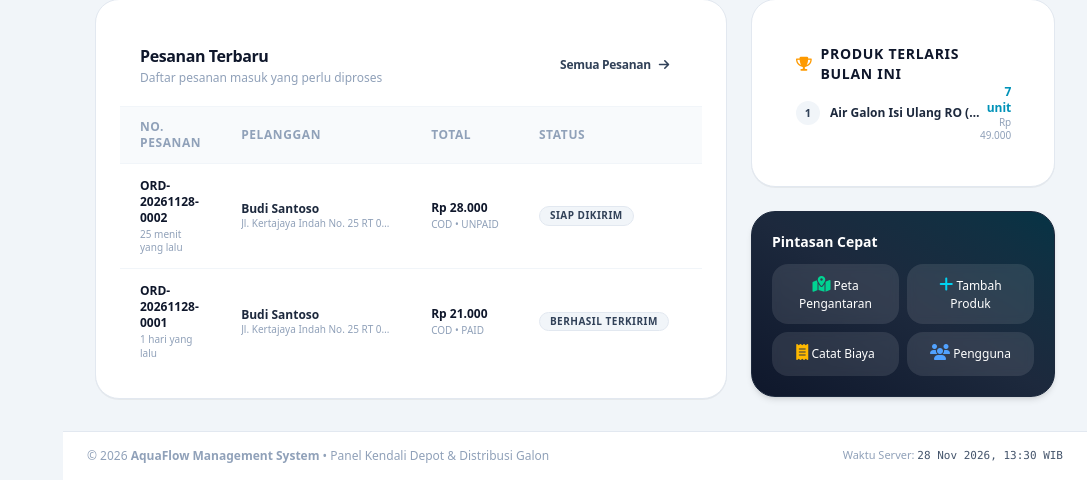
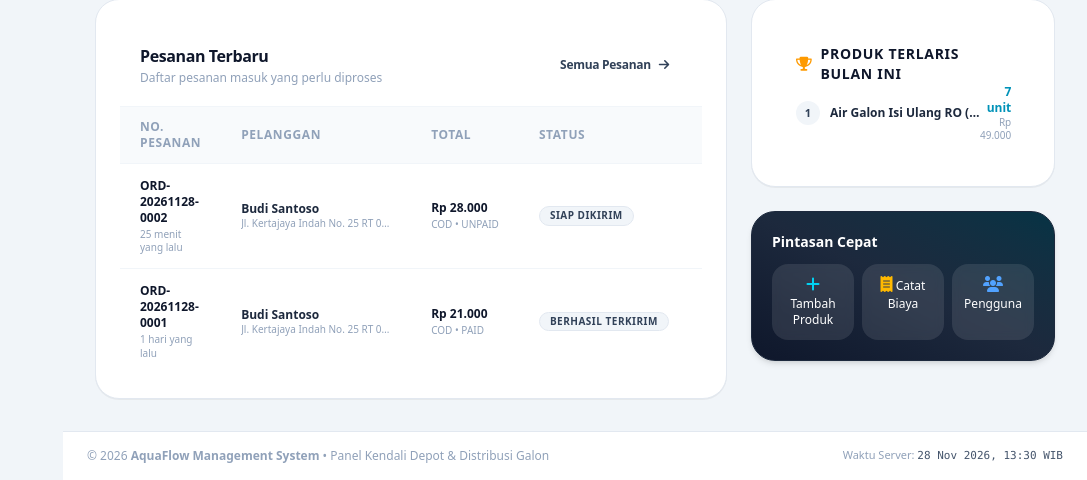
Before and after one commit to aldopandiangan998-art/water-delivery-management-system, a Laravel app: page /admin/dashboard in a window 1280 px wide. Shown: the part 913-1393 px from the top of the page, without its empty margins (193-1280 px from the left). Run offline with Laravel 12, Linux system fonts and the light colour scheme; a user stored in the database is signed in; data comes from the database, SQL or seed files in the repository; style sheets or scripts are compiled from the project's sources; parts of the project's set-up code (start-up, migrations or seed data) failed here and were passed over; some libraries are stand-ins or nearby versions.

Commit message:
Remove map tracking shortcut from admin dashboard

```diff
--- a/resources/views/admin/dashboard.blade.php
+++ b/resources/views/admin/dashboard.blade.php
@@ -207,11 +207,7 @@
             <!-- Quick Action Links -->
             <div class="bg-gradient-to-tr from-slate-900 via-slate-800 to-cyan-950 text-white rounded-2xl p-5 shadow-md space-y-3 border border-slate-800">
                 <h3 class="font-bold text-sm">{{ __('Pintasan Cepat') }}</h3>
-                <div class="grid grid-cols-2 gap-2 text-xs">
-                    <a href="{{ route('admin.deliveries.map') }}" class="p-3 bg-white/10 hover:bg-white/20 rounded-xl text-center transition backdrop-blur-xs">
-                        <i class="fa-solid fa-map-location-dot text-emerald-400 text-base block mb-1"></i>
-                        <span>{{ __('Peta Pengantaran') }}</span>
-                    </a>
+                <div class="grid grid-cols-3 gap-2 text-xs">
                     <a href="{{ route('admin.products.create') }}" class="p-3 bg-white/10 hover:bg-white/20 rounded-xl text-center transition backdrop-blur-xs">
                         <i class="fa-solid fa-plus text-cyan-400 text-base block mb-1"></i>
                         <span>{{ __('Tambah Produk') }}</span>
```
Also changed, not shown: tests/Feature/AdminDashboardTest.php (+8 -0 lines).
